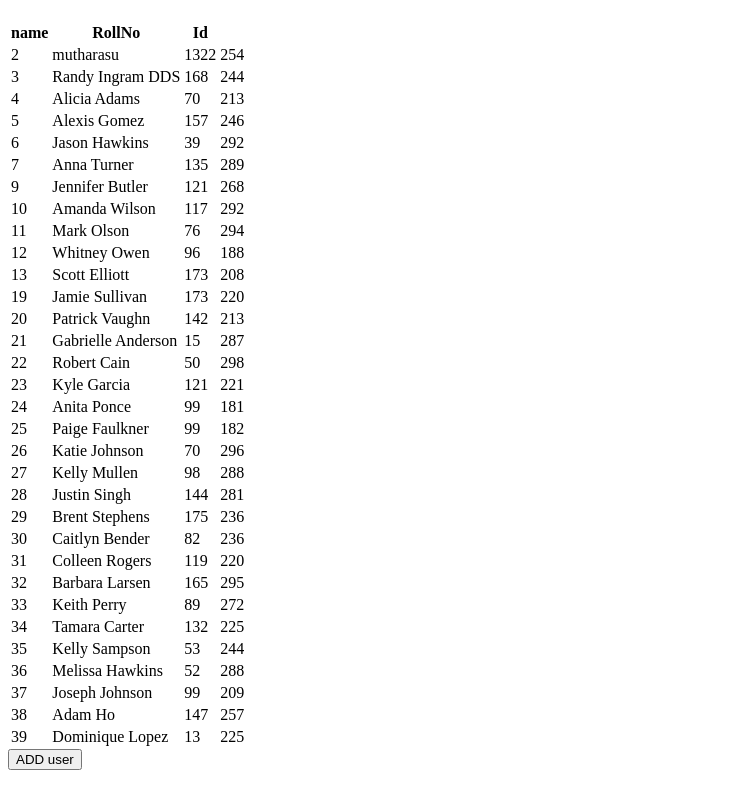
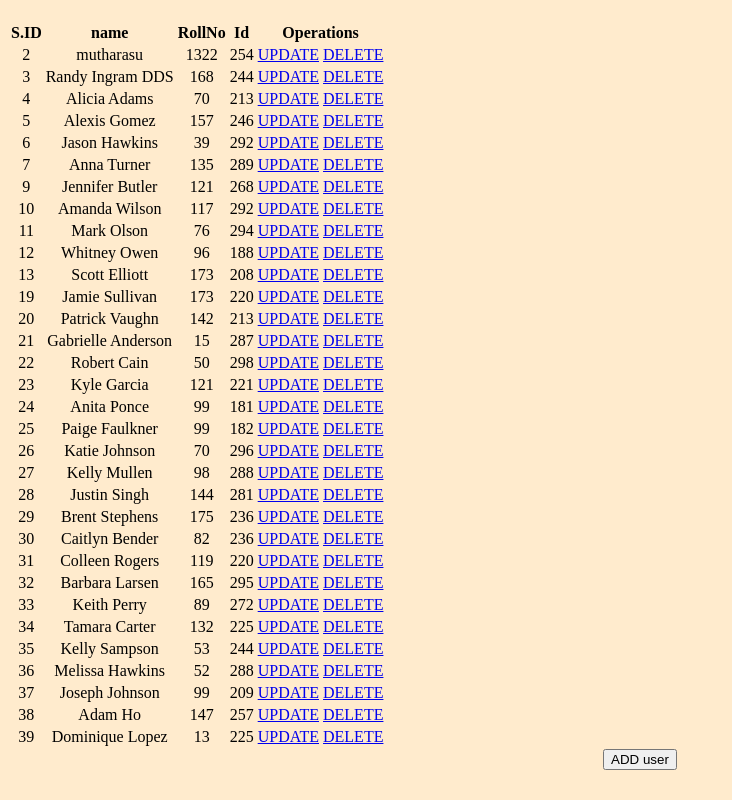
Before and after one commit to MutharasuArchunan13/Django, a Django app: page /check/ in a window 1280 px wide. Shown: the whole page, without its empty margins (0-732 px from the left). Run offline with Django 3.2, Linux system fonts and the light colour scheme; data comes from the database, SQL or seed files in the repository; both versions use the stored data as it was after the commit.

Commit message:
updated final crud operation on django

```diff
--- a/crudApp/crudApp/settings.py
+++ b/crudApp/crudApp/settings.py
@@ -122,7 +122,9 @@ USE_TZ = True
 # https://docs.djangoproject.com/en/3.2/howto/static-files/
 
 STATIC_URL = '/static/'
-STATIC_DIRECTORIES = [STATIC_DIR]
+STATICFILES_DIRS = [
+    STATIC_DIR,
+]
 # Default primary key field type
 # https://docs.djangoproject.com/en/3.2/ref/settings/#default-auto-field
 
--- a/crudApp/crudoperations/urls.py
+++ b/crudApp/crudoperations/urls.py
@@ -3,5 +3,7 @@ from crudoperations import views
 urlpatterns = [
     path('check/',views.studtent_retrive,name='crudoperations'),
     path('add/',views.add_student,name='add_student'),
+    path('delete/<int:id>/',views.delete_student,name='delete'),
+    path('update/<int:id>/',views.update_student,name='update'),
 
 ]
--- a/crudApp/crudoperations/views.py
+++ b/crudApp/crudoperations/views.py
@@ -16,3 +16,17 @@ def add_student(request):
             form.save()
             return redirect('/check')
     return render(request,'crudoperations/forms.html',{"form":form})
+
+def delete_student(request,id):
+    stud = student.objects.get(id = id)
+    stud.delete()
+    return redirect('/check')
+def update_student(request,id):
+    stud = student.objects.get(id = id)
+    form = studentForm(request.POST,instance = stud)
+
+    if request.method == 'POST':
+        if form.is_valid():
+            form.save()
+            return redirect('/check')
+    return render(request,'crudoperations/update.html',{'stud':stud})
--- /dev/null
+++ b/crudApp/static/crudoperations/form.css
@@ -0,0 +1,15 @@
+body{
+    justify-content: center;
+    text-align: center;
+    background-color:blanchedalmond ;
+}
+form{
+    background-color: aliceblue;
+    border-radius: 100%;
+    padding: 50px;
+    margin-top: 20%;
+}
+form input{
+    margin: 10px;
+    margin-top: 20px;
+}
--- a/crudApp/templates/crudoperations/crudoperation.html
+++ b/crudApp/templates/crudoperations/crudoperation.html
@@ -5,19 +5,23 @@
     <meta charset="UTF-8">
     <meta name="viewport" content="width=device-width, initial-scale=1.0">
     <title>student File</title>
+    <link rel="stylesheet" href="{% static 'crudoperations/form.css' %}">
 </head>
 <body >
 
     <table>
-       <h1> <th>name</th>
+       <h1>
+        <th>S.ID</th>
+        <th>name</th>
         <th>RollNo</th>
-        <th>Id</th></h1>
+        <th>Id</th>
+    <th>Operations</th></h1>
       <tr>
         {% for s in student %}
         <td>{{s.id}}</td>
         <td>{{ s.name }}</td>
         <td>{{s.roll}}</td>
-        <td>{{s.sid}}</td>
+        <td>{{s.sid}}</td> <td><a href="/update/{{s.id}}">UPDATE</a> <a href="/delete/{{s.id}}">DELETE</a></td>
       </tr>
       {% endfor%}
     </table>
--- a/crudApp/templates/crudoperations/forms.html
+++ b/crudApp/templates/crudoperations/forms.html
@@ -4,6 +4,7 @@
     {% load static %}
     <meta charset="UTF-8">
     <meta name="viewport" content="width=device-width, initial-scale=1.0">
+    <link rel="stylesheet" href="{% static 'crudoperations/form.css' %}">
     <title>student File</title>
 </head>
 <body >
```
Also changed, not shown: crudApp/templates/crudoperations/update.html (added, +23 -0 lines), crudApp/db.sqlite3.
